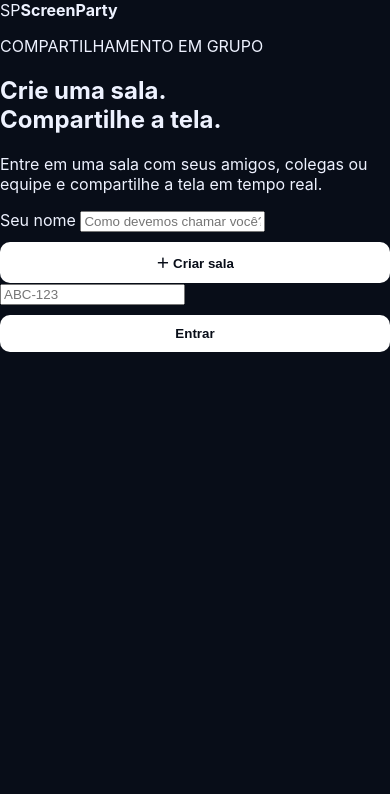
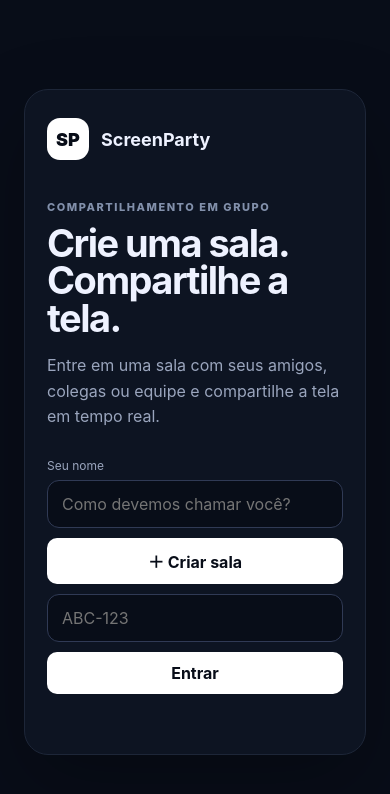
Before and after one commit to KaykyFerro/ScreenParty, a browser extension: page web/index.html in a window 390 px wide. Drawn offline with Linux system fonts and the light colour scheme.

Commit message:
style: polish landing page and responsive room layout

```diff
--- a/web/style.css
+++ b/web/style.css
@@ -1,20 +1,39 @@
 * { box-sizing: border-box; }
 body { margin: 0; min-height: 100vh; background: #080d18; color: #eef2ff; font-family: Inter, system-ui, sans-serif; }
+button, input { font: inherit; }
 .topbar { height: 64px; display: flex; align-items: center; justify-content: space-between; padding: 0 24px; border-bottom: 1px solid #1d2638; background: #0d1422; }
 .brand { display: flex; align-items: center; gap: 10px; }
-.brand span { display: grid; place-items: center; width: 34px; height: 34px; border-radius: 10px; background: #fff; color: #080d18; font-size: 12px; font-weight: 900; }
+.brand span, .brand-large span { display: grid; place-items: center; background: #fff; color: #080d18; font-weight: 900; }
+.brand span { width: 34px; height: 34px; border-radius: 10px; font-size: 12px; }
 .room-meta { color: #929db5; font-size: 13px; }
 .room-meta b { color: #fff; }
 .room { display: grid; grid-template-columns: 1fr 280px; min-height: calc(100vh - 64px); gap: 16px; padding: 16px; }
-.stage { min-width: 0; display: grid; place-items: center; border: 1px solid #1d2638; border-radius: 16px; background: #0d1422; }
-.placeholder { max-width: 460px; padding: 40px; text-align: center; color: #8c97af; }
+.stage { min-width: 0; display: grid; grid-template-columns: repeat(auto-fit, minmax(360px, 1fr)); align-content: center; gap: 12px; border: 1px solid #1d2638; border-radius: 16px; padding: 12px; background: #0d1422; overflow: auto; }
+.placeholder { max-width: 460px; width: 100%; justify-self: center; align-self: center; padding: 40px; text-align: center; color: #8c97af; }
 .screen-icon { margin: 0 auto 18px; width: 64px; height: 64px; display: grid; place-items: center; border-radius: 18px; background: #172033; color: #dce4f8; font-size: 26px; }
 .placeholder h1 { margin: 0 0 8px; color: #e9edf8; font-size: 20px; }
 .placeholder p { margin: 0; line-height: 1.5; }
+.remote-video { display: block; width: 100%; max-height: calc(100vh - 120px); object-fit: contain; border-radius: 12px; background: #050912; border: 1px solid #222c40; }
 .sidebar { display: flex; flex-direction: column; padding: 18px; border: 1px solid #1d2638; border-radius: 16px; background: #0d1422; }
 .sidebar h2 { margin: 0 0 12px; font-size: 15px; }
-.participants { display: flex; flex-direction: column; gap: 8px; flex: 1; }
+.participants { display: flex; flex-direction: column; gap: 8px; flex: 1; overflow: auto; }
 .participant { padding: 10px 12px; border-radius: 10px; background: #141d2e; font-size: 13px; }
 button { width: 100%; margin-top: 10px; padding: 11px 12px; border: 0; border-radius: 10px; cursor: pointer; font-weight: 700; background: #fff; color: #080d18; }
+button:disabled { cursor: not-allowed; opacity: .55; }
 button.danger { background: #202b40; color: #fff; }
-@media (max-width: 800px) { .room { grid-template-columns: 1fr; } .sidebar { min-height: 260px; } }
+.landing { min-height: 100vh; display: grid; place-items: center; padding: 24px; }
+.landing-card { width: min(560px, 100%); padding: 40px; border: 1px solid #1d2638; border-radius: 24px; background: #0d1422; box-shadow: 0 30px 80px rgba(0,0,0,.25); }
+.brand-large { display: flex; align-items: center; gap: 12px; margin-bottom: 40px; font-size: 18px; }
+.brand-large span { width: 42px; height: 42px; border-radius: 13px; }
+.eyebrow { color: #8290ab; font-size: 11px; letter-spacing: .14em; font-weight: 800; }
+.landing h1 { margin: 10px 0 12px; font-size: clamp(38px, 7vw, 58px); line-height: .98; letter-spacing: -.04em; }
+.lead { color: #9aa5bd; line-height: 1.6; max-width: 480px; margin-bottom: 28px; }
+.landing label { display: block; margin-bottom: 7px; color: #9aa5bd; font-size: 12px; }
+.landing input { width: 100%; padding: 13px 14px; border: 1px solid #303a55; border-radius: 12px; outline: none; background: #080d18; color: #fff; }
+.landing input:focus { border-color: #73809a; }
+.join-row { display: grid; grid-template-columns: 1fr 120px; gap: 10px; margin-top: 10px; }
+.join-row button { margin-top: 0; }
+.actions button { margin-top: 10px; }
+.status { min-height: 18px; margin: 14px 0 0; text-align: center; color: #9ca6bf; font-size: 12px; }
+@media (max-width: 800px) { .room { grid-template-columns: 1fr; } .sidebar { min-height: 260px; } .stage { min-height: 55vh; grid-template-columns: 1fr; } }
+@media (max-width: 520px) { .landing-card { padding: 28px 22px; } .join-row { grid-template-columns: 1fr; } .join-row button { margin-top: 0; } }
```
